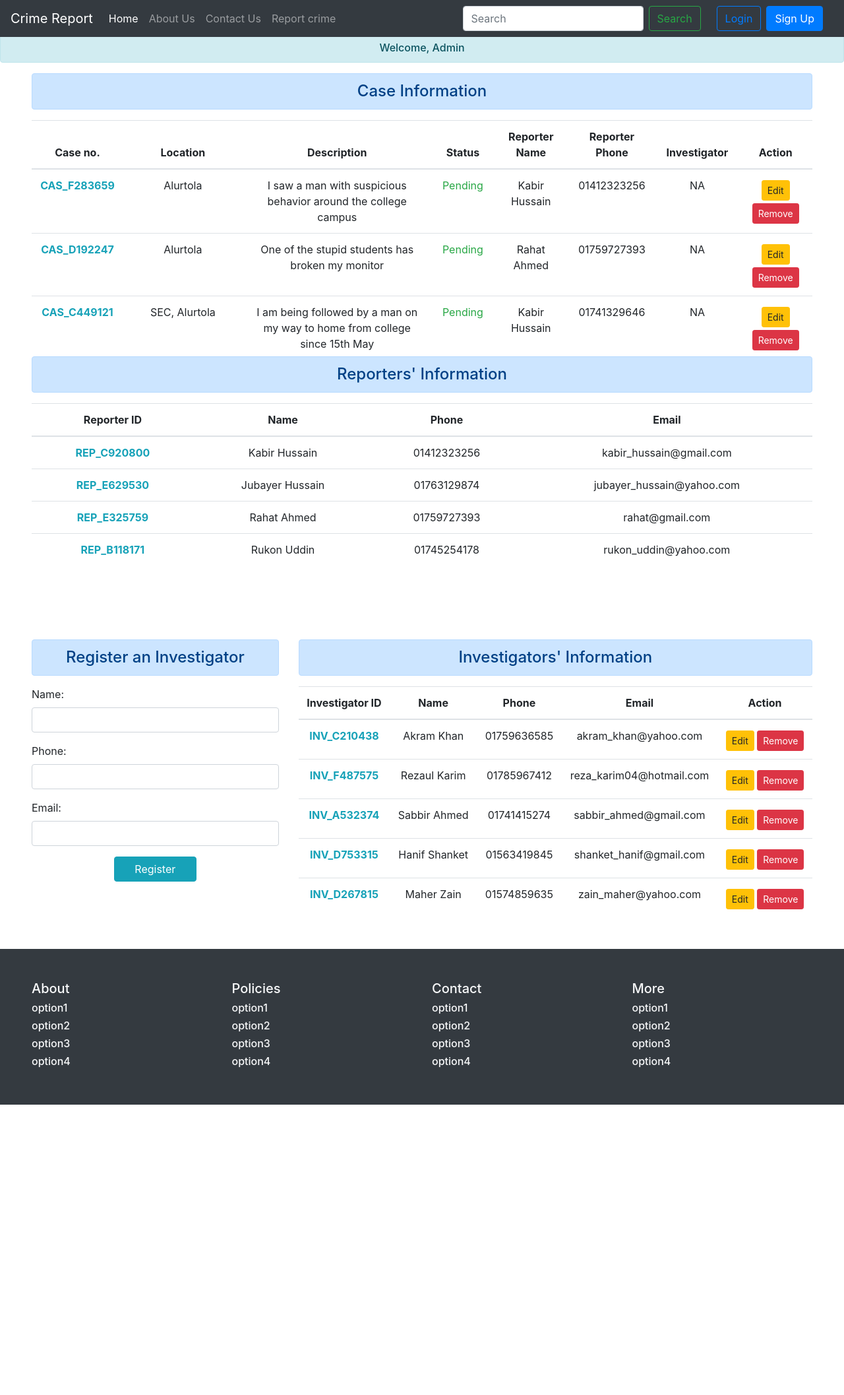
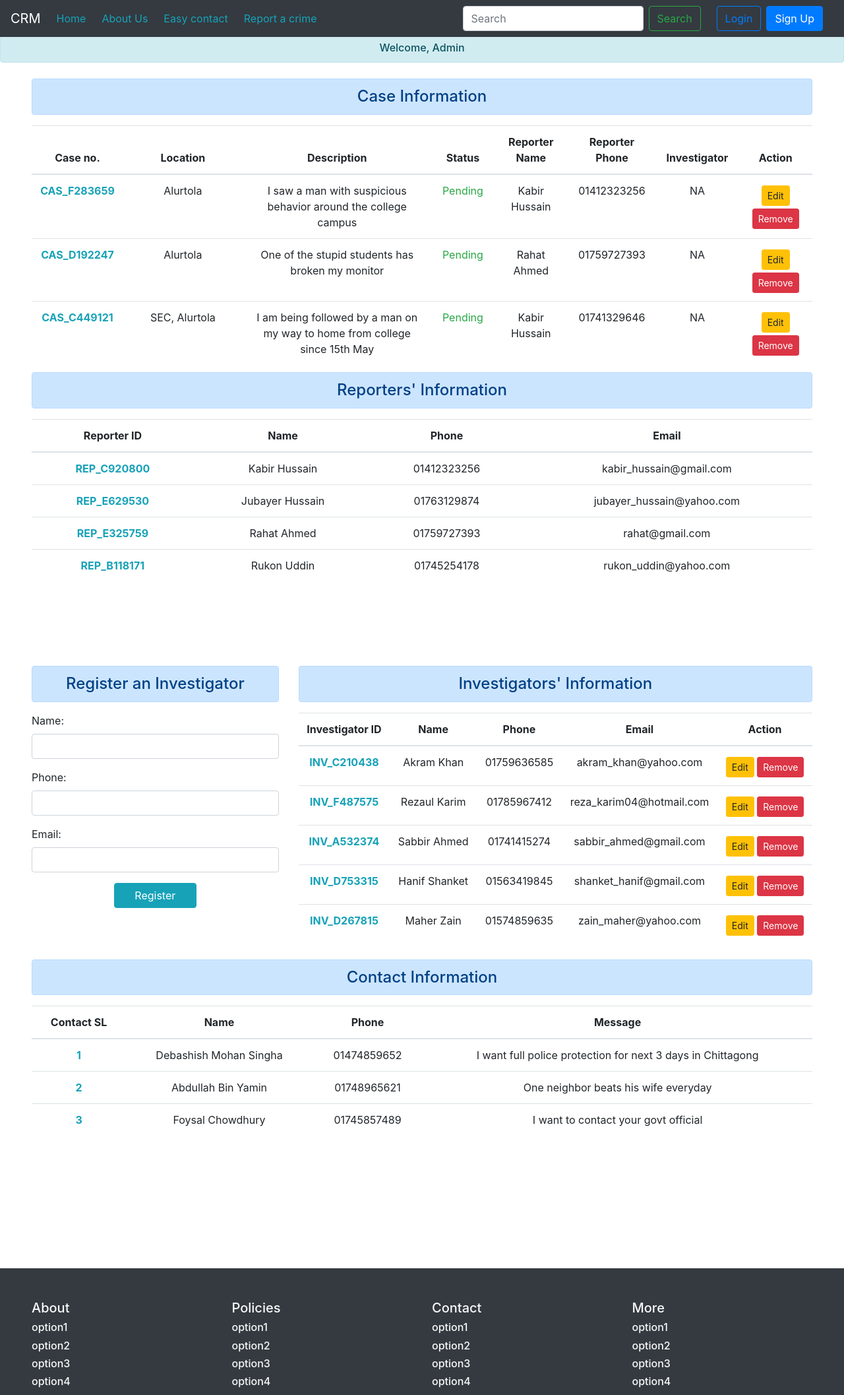
Before and after one commit to RahatGithub/second_crime_crud, a Django app: page /adminPanel/ in a window 1280 px wide. Shown: the top 2114 px of the page at 66% size. Before the commit the page ends 1674 px from the top, so only its background shows below. Run offline with Django 3.2, Linux system fonts and the light colour scheme; data comes from the database, SQL or seed files in the repository; both versions use the stored data as it was after the commit.

Commit message:
Contact done

```diff
--- a/main/forms.py
+++ b/main/forms.py
@@ -1,5 +1,5 @@
 from django import forms
-from .models import Case
+from .models import Case, Contact
 from accounts.models import Investigator
 
 class ReportCase(forms.ModelForm):
@@ -34,3 +34,15 @@ class RegisterInvestigator(forms.ModelForm):
             'phone' : forms.TextInput(attrs={'class':'form-control'}),
             'email' : forms.TextInput(attrs={'class':'form-control'}),
         }
+
+
+
+class ContactMsg(forms.ModelForm):
+    class Meta:
+        model = Contact
+        fields = ['name', 'phone', 'message']
+        widgets = {
+            'name' : forms.TextInput(attrs={'class':'form-control'}),
+            'phone' : forms.TextInput(attrs={'class':'form-control'}),
+            'message' : forms.TextInput(attrs={'class':'form-control'}),
+        }
--- a/main/models.py
+++ b/main/models.py
@@ -10,3 +10,10 @@ class Case(models.Model):
     reporter_name = models.CharField(max_length=50)
     reporter_phone = models.CharField(max_length=20)
     investigator_code = models.CharField(max_length=11)
+
+
+class Contact(models.Model):
+    id = models.AutoField(primary_key=True)
+    name = models.CharField(max_length=100)
+    phone = models.CharField(max_length=12)
+    message = models.CharField(max_length=5000)
--- a/main/templates/main/adminPanel.html
+++ b/main/templates/main/adminPanel.html
@@ -6,7 +6,7 @@
 {% block body %}
     <h6 class="alert alert-info text-center">Welcome, Admin</h6>
     <section class="mx-5">
-        <div class="row my-2 d-flex justify-content-center">
+        <div class="row my-4 d-flex justify-content-center">
             <div class="col-md-12">
                 <h4 class="text-center alert alert-primary">Case Information</h4>
                 {% if cases %}
@@ -50,7 +50,7 @@
                 {% endif %}
             </div>
         </div>
-        <div class="row my-2 d-flex justify-content-center">
+        <div class="row my-4 d-flex justify-content-center">
             <div class="col-md-12">
                 <h4 class="text-center alert alert-primary">Reporters' Information</h4>
                 {% if reporters %}
@@ -81,7 +81,7 @@
                 {% endif %}
             </div>
         </div>
-        <div class="row my-2">
+        <div class="row my-4">
             <div class="col-md-4">
                 <h4 class="text-center alert alert-primary">Register an Investigator</h4>
                 <form action="" method="POST">
@@ -129,5 +129,36 @@
                 {% endif %}
             </div>
         </div>
+        <div class="row my-4 d-flex justify-content-center">
+            <div class="col-md-12">
+                <h4 class="text-center alert alert-primary">Contact Information</h4>
+                {% if contacts %}
+                    <div class="overflow-auto" style="height: 350px;">
+                        <table class="table table-hover overflow-auto">
+                            <thead>
+                            <tr>
+                                <th scope="col" class="text-center">Contact SL</th>
+                                <th scope="col" class="text-center">Name</th>
+                                <th scope="col" class="text-center">Phone</th>
+                                <th scope="col" class="text-center">Message</th>
+                            </tr>
+                            </thead>
+                            <tbody>
+                                {% for contact in contacts %}
+                                    <tr>
+                                        <th scope="row" class="text-info text-center">{{contact.id}}</th>
+                                        <td class="text-center">{{contact.name}}</td>
+                                        <td class="text-center">{{contact.phone}}</td>
+                                        <td class="text-center">{{contact.message}}</td>
+                                    </tr>
+                                {% endfor %}
+                            </tbody>
+                        </table>
+                    </div>
+                {% else %}
+                    <h6 class="text-center alert alert-danger">No records</h6>
+                {% endif %}
+            </div>
+        </div>
     </section>
 {% endblock %}
--- a/main/templates/main/base.html
+++ b/main/templates/main/base.html
@@ -23,7 +23,7 @@
 
         <nav class="navbar navbar-expand-lg navbar-dark fixed-top bg-dark">
 
-            <a class="navbar-brand" href="/">Crime Report</a>
+            <a class="navbar-brand" href="/">CRM</a>
 
             <button class="navbar-toggler" type="button" data-toggle="collapse" data-target="#navbarSupportedContent" aria-controls="navbarSupportedContent" aria-expanded="false" aria-label="Toggle navigation">
                 <span class="navbar-toggler-icon"></span>
@@ -31,17 +31,17 @@
 
             <div class="collapse navbar-collapse" id="navbarSupportedContent">
                 <ul class="navbar-nav mr-auto">
-                    <li class="nav-item active">
-                        <a class="nav-link" href="/main">Home <span class="sr-only">(current)</span></a>
+                    <li class="nav-item mr-2">
+                        <a class="nav-link text-info" href="/main">Home </a>
+                    </li>
+                    <li class="nav-item mr-2">
+                        <a class="nav-link text-info" href="/main/about">About Us</a>
+                    </li>
+                    <li class="nav-item mr-2">
+                        <a class="nav-link text-info" href="/main/contact">Easy contact</a>
                     </li>
                     <li class="nav-item">
-                        <a class="nav-link" href="/main/about">About Us</a>
-                    </li>
-                    <li class="nav-item">
-                        <a class="nav-link" href="/main/contact">Contact Us</a>
-                    </li>
-                    <li class="nav-item">
-                        <a class="nav-link" href="/main/reportCrime/">Report crime</a>
+                        <a class="nav-link text-info" href="/main/reportCrime/">Report a crime</a>
                     </li>
                 </ul>
 
--- a/main/templates/main/index.html
+++ b/main/templates/main/index.html
@@ -9,7 +9,7 @@
 
 <section class="container my-4">
 
-    <h2 class="alert alert-info text-center">Hotline Number: 0999</h2>
+    <h2 class="alert alert-info text-center">For Emergency Call : 0999</h2>
 
     <div class="jumbotron">
         <h1 class="display-4">How to report a crime...</h1>
--- a/main/templates/main/reportCrime.html
+++ b/main/templates/main/reportCrime.html
@@ -22,7 +22,7 @@
             </div>
         </section>
     {% else %}
-        <h4>please login or signup to report a crime</h4>
+        <h4 class="alert alert-danger m-5 text-center">Please login or signup to report a crime</h4>
     {% endif %}
 
 {% endblock %}
--- a/main/urls.py
+++ b/main/urls.py
@@ -12,4 +12,5 @@ urlpatterns = [
     path('updateInvestigator/<int:id>/', views.updateInvestigator, name='updateInvestigator'),
     path('deleteInvestigator/<int:id>/', views.deleteInvestigator, name='deleteInvestigator'),
     path('deleteCase/<int:id>/', views.deleteCase, name='deleteCase'),
+    path('contact/', views.contact, name='contact'),
 ]
--- a/main/views.py
+++ b/main/views.py
@@ -1,6 +1,6 @@
 from django.shortcuts import render, redirect
-from .models import Case
-from .forms import ReportCase, UpdateCase, RegisterInvestigator
+from .models import Case, Contact
+from .forms import ReportCase, UpdateCase, RegisterInvestigator, ContactMsg
 from accounts.models import Reporter, Investigator
 from django.contrib.auth.models import User, auth
 from random import randint
@@ -101,7 +101,8 @@ def adminPanel(request):
     cases = Case.objects.all()
     reporters = Reporter.objects.all()
     investigators = Investigator.objects.all()
-    params = {'form':fm, 'investigators':investigators, 'cases':cases, 'reporters':reporters}
+    contacts = Contact.objects.all()
+    params = {'form':fm, 'investigators':investigators, 'cases':cases, 'reporters':reporters, 'contacts':contacts}
     return render(request, 'main/adminPanel.html', params)
 
 
@@ -140,3 +141,19 @@ def deleteCase(request, id):
         record = Case.objects.get(pk=id)
         record.delete()
         return redirect('/main/adminPanel/')
+
+
+def contact(request):
+    if request.method== 'POST':
+            # record = Contact.objects.get(pk=id)
+            fm = ContactMsg(request.POST)
+            if fm.is_valid():
+                name = fm.cleaned_data['name']
+                phone = fm.cleaned_data['phone']
+                message = fm.cleaned_data['message']
+                record = Contact(name=name, phone=phone, message=message)
+                record.save()
+                fm = ContactMsg()
+    else:
+        fm = ContactMsg()
+    return render(request, 'main/contact.html', {'form':fm})
```
Also changed, not shown: main/admin.py (+6 -1 lines), main/templates/main/contact.html (added, +21 -0 lines), db.sqlite3, main/migrations/0002_contact.py (added).
